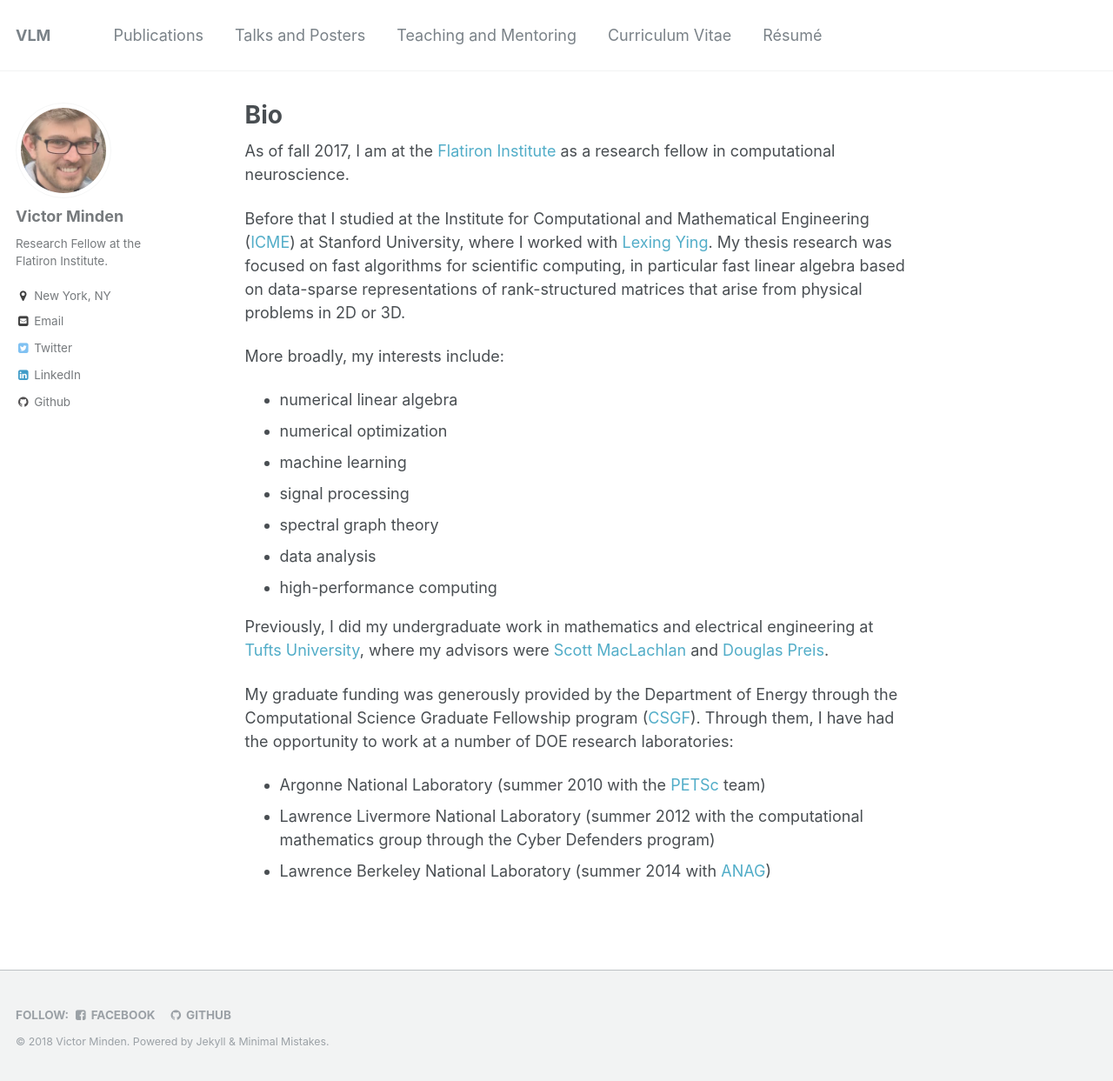
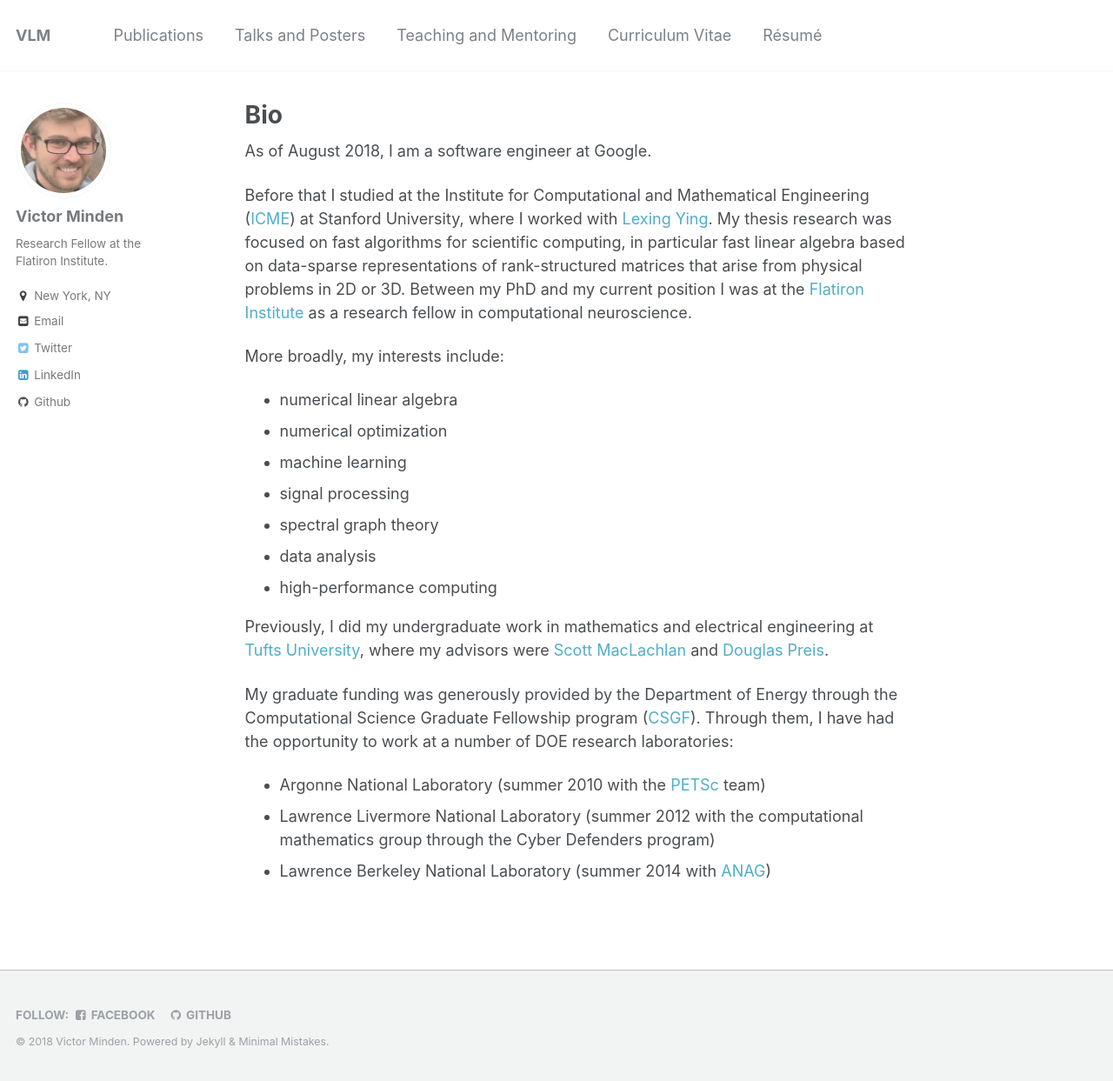
Before and after one commit to victorminden/victorminden.github.io, a Jekyll site: the page built from index.md, in a window 1280 px wide and 1243 px high. Shown: the whole window at 87% size. Built offline with Jekyll 4.4.1, drawn with Linux system fonts in a browser that asks for light colours.

Commit message:
Update index.md

```diff
--- a/index.md
+++ b/index.md
@@ -6,9 +6,9 @@ author_profile: true
 
 {% include base_path %}
 
-As of fall 2017, I am at the [Flatiron Institute](https://www.simonsfoundation.org/flatiron-institute/) as a research fellow in computational neuroscience.
+As of August 2018, I am a software engineer at Google.
 
-Before that I studied at the Institute for Computational and Mathematical Engineering ([ICME](https://icme.stanford.edu/)) at Stanford University, where I worked with [Lexing Ying](http://math.stanford.edu/~lexing/).  My thesis research was focused on fast algorithms for scientific computing, in particular fast linear algebra based on data-sparse representations of rank-structured matrices that arise from physical problems in 2D or 3D.
+Before that I studied at the Institute for Computational and Mathematical Engineering ([ICME](https://icme.stanford.edu/)) at Stanford University, where I worked with [Lexing Ying](http://math.stanford.edu/~lexing/).  My thesis research was focused on fast algorithms for scientific computing, in particular fast linear algebra based on data-sparse representations of rank-structured matrices that arise from physical problems in 2D or 3D.  Between my PhD and my current position I was at the [Flatiron Institute](https://www.simonsfoundation.org/flatiron-institute/) as a research fellow in computational neuroscience.
 
 More broadly, my interests include:
 
```
